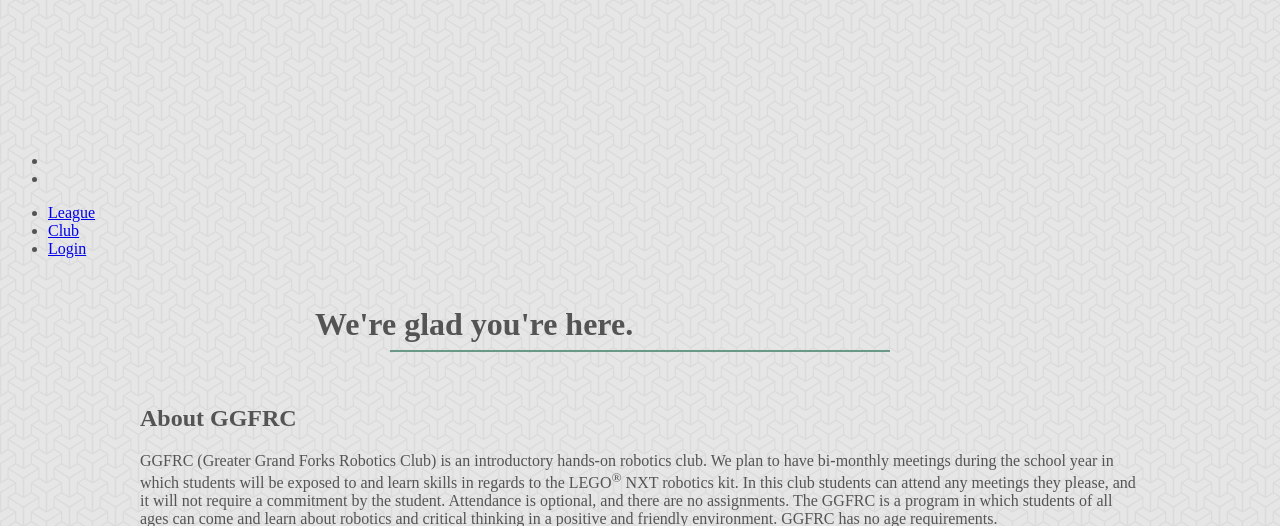
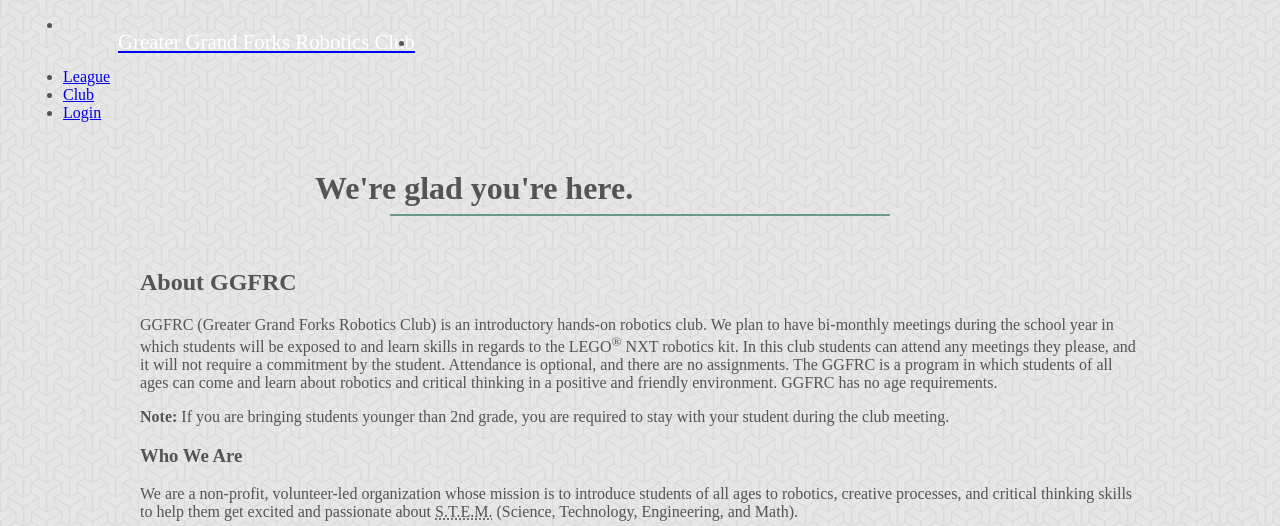
Before and after one commit to TeamSkosh/ggfrc, a Flask app: page / in a window 1280 px wide. Shown: the top 526 px of the page. Run offline with Flask 2, Linux system fonts and the light colour scheme; style sheets or scripts are compiled from the project's sources; some libraries are stand-ins or nearby versions.

Commit message:
Continue working on the top bar.

```diff
--- a/assets/scss/_foundation-settings.scss
+++ b/assets/scss/_foundation-settings.scss
@@ -1376,7 +1376,7 @@
 // $topbar-title-font-size: rem-calc(17);
 
 // Style the top bar dropdown elements
-// $topbar-dropdown-bg: $oil;
+$topbar-dropdown-bg: rgba(0,0,0,0);
 // $topbar-dropdown-link-color: $white;
 // $topbar-dropdown-link-bg: $oil;
 // $topbar-dropdown-link-weight: $font-weight-normal;
--- a/assets/scss/global.scss
+++ b/assets/scss/global.scss
@@ -7,8 +7,29 @@
     display: none;
 }
 
+.top-bar {
+    max-width: 960px;
+    padding-left: 0.9375em;
+    padding-right: 0.9375em;
+}
+
 .main-logo {
-    display: inline-block;
+    float: left;
+    height: 45px;
+    padding-top: 7px;
+
+    svg {
+        float: left;
+        max-height: 45px;
+        max-width: 45px;
+    }
+
+    p {
+        margin-left: 55px;
+        margin-top: 7px;
+        font-size: 1.3rem;
+        color: white;
+    }
 }
 
 #header {
--- a/ggfrc/templates/base.html
+++ b/ggfrc/templates/base.html
@@ -11,10 +11,14 @@
     <div id="svg-defs"></div>
 
     <!-- Top Bar -->
+    <div class="contain-to-grid sticky">
         <nav class="top-bar" data-topbar role="navigation">
             <ul class="title-area">
                 <li class="name">
-          <a href="#"><svg><use xlink:href="#shape-ggfrc-logo-white" /></svg></a>
+                    <a class="main-logo" href="#">
+                        <svg><use xlink:href="#shape-ggfrc-logo-white" /></svg>
+                        <p>Greater Grand Forks Robotics Club</p>
+                    </a>
                 </li>
                 <li class="toggle-topbar menu-icon"><a href="#"><span></span></a></li>
           </ul>
@@ -28,6 +32,7 @@
             </ul>
           </section>
         </nav>
+    </div>
 
     <div id="greeting">
         <h1>
```
Also changed, not shown: assets/svg/ggfrc-logo-white.svg. Lines whose indentation alone changed are shown as unchanged.
